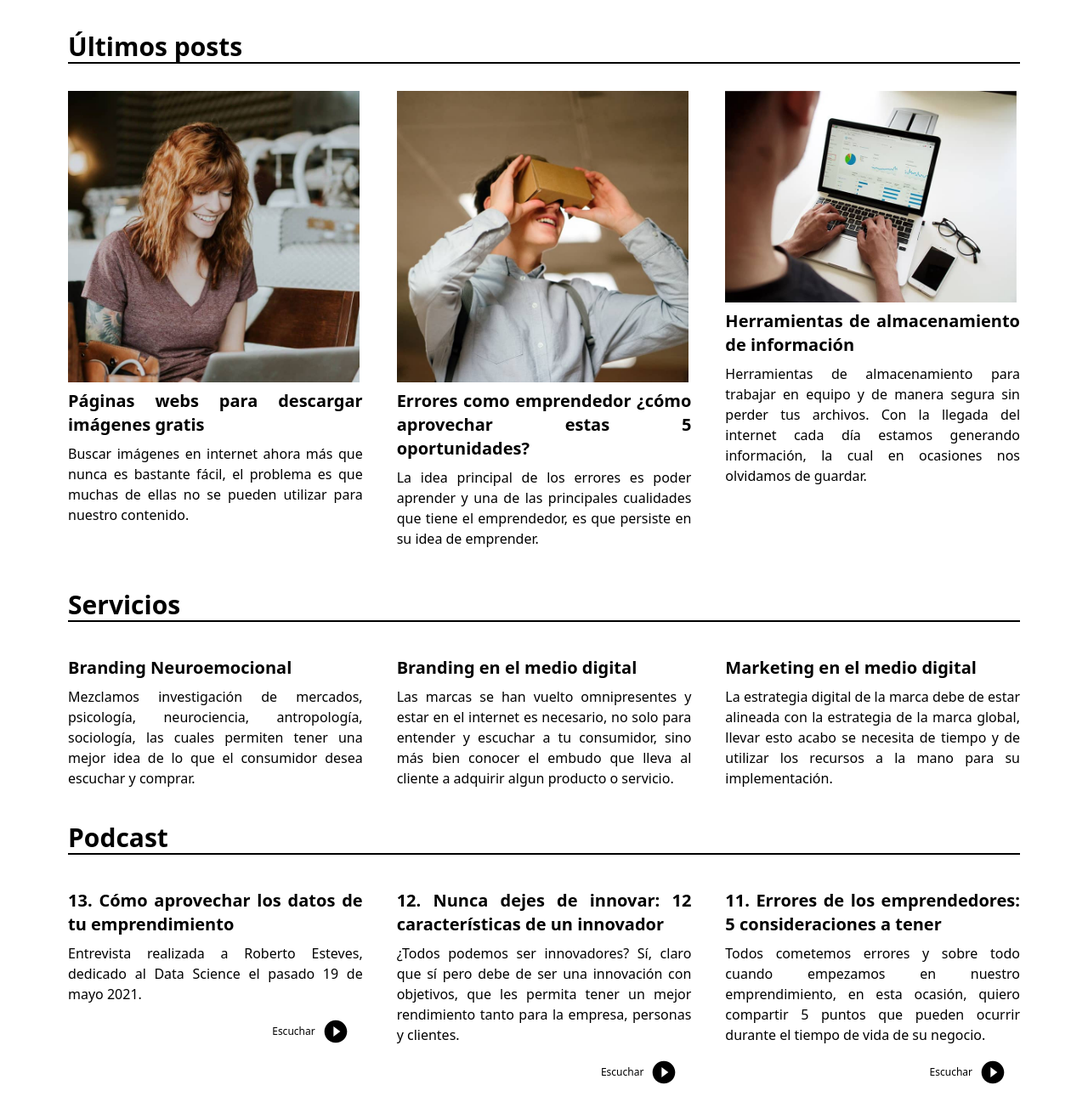
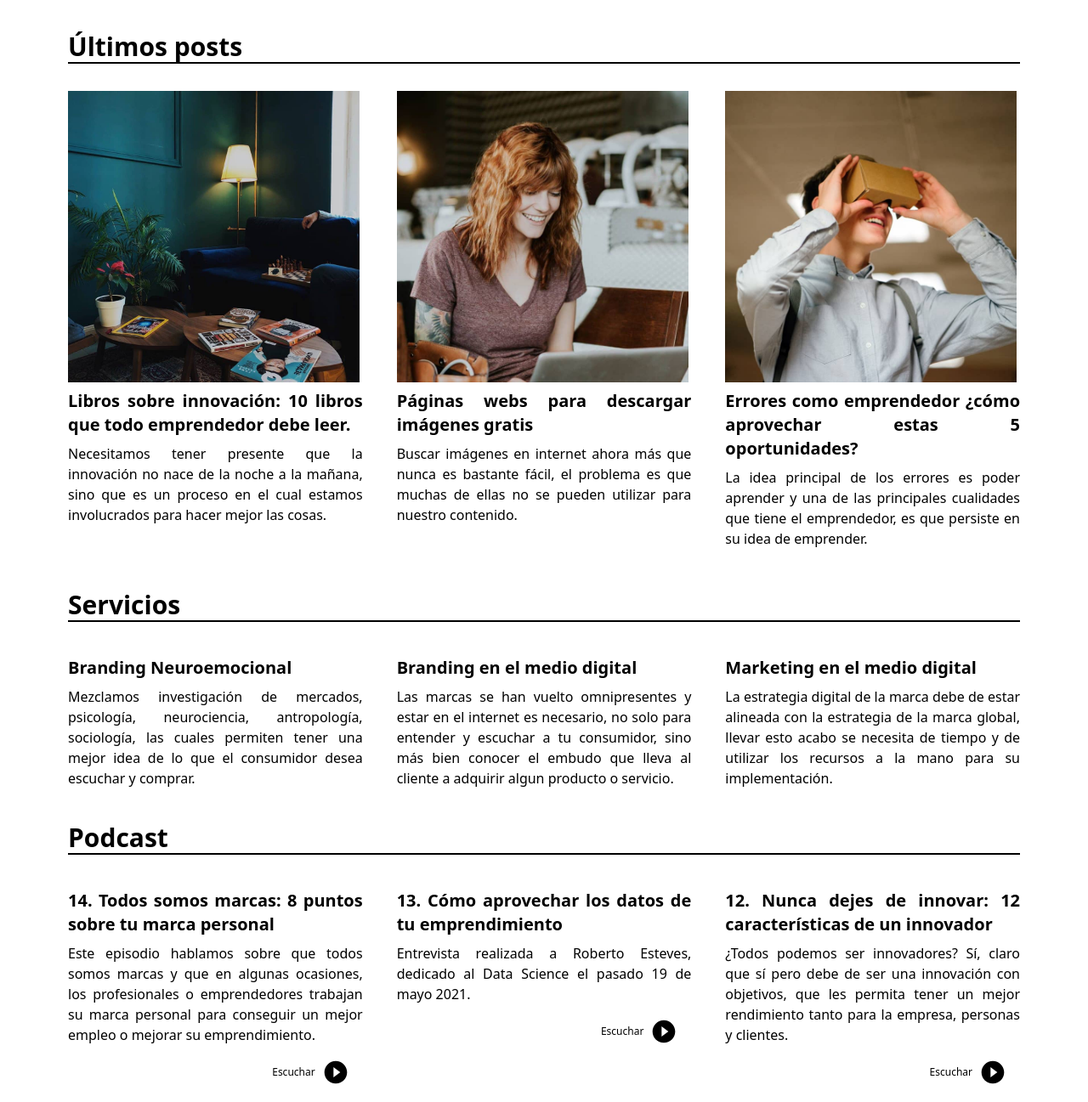
Before and after one commit to seosemec/hablemosdemarcas-homepage, a website built with Vite: page src/index.pug in a window 1280 px wide. Shown: the part 539-1836 px from the top of the page at 85% size. Built offline with nearby package versions, Linux system fonts and the light colour scheme.

Commit message:
Update lastest post and podcast

```diff
--- a/src/index.pug
+++ b/src/index.pug
@@ -83,6 +83,11 @@ html(lang="es")
       .post__preview__list
         a(href="https://www.hablemosdemarcas.com/descargar-imagenes-gratis/").post__preview
           picture
+            img(src="images/libros-sobre-innovacion.jpeg", alt="Sala work from home", width="343", height="343")
+          .post_tittle Libros sobre innovación: 10 libros que todo emprendedor debe leer.
+          .post_description Necesitamos tener presente que la innovación no nace de la noche a la mañana, sino que es un proceso en el cual estamos involucrados para hacer mejor las cosas.
+        a(href="https://www.hablemosdemarcas.com/descargar-imagenes-gratis/").post__preview
+          picture
             img(src="images/imagenes_descargar_gratuitas.jpeg", alt="Usuario trabajando en laptop", width="343", height="343")
           .post_tittle Páginas webs para descargar imágenes gratis
           .post_description Buscar imágenes en internet ahora más que nunca es bastante fácil, el problema es que muchas de ellas no se pueden utilizar para nuestro contenido.
@@ -91,11 +96,6 @@ html(lang="es")
             img(src="images/errores-de-emprendedor.jpeg", alt="Usuario usando google cardboard", width="343", height="343")
           .post_tittle Errores como emprendedor ¿cómo aprovechar estas 5 oportunidades?
           .post_description La idea principal de los errores es poder aprender y una de las principales cualidades que tiene el emprendedor, es que persiste en su idea de emprender.
-        a(href="https://www.hablemosdemarcas.com/herramientas-de-almacenamiento/").post__preview
-          picture
-            img(src="images/post-herramientas-informacion.jpeg", alt="Usuario utilizando Google Analytics", width="343", height="343")
-          .post_tittle Herramientas de almacenamiento de información
-          .post_description Herramientas de almacenamiento para trabajar en equipo y de manera segura sin perder tus archivos. Con la llegada del internet cada día estamos generando información, la cual en ocasiones nos olvidamos de guardar.
     section.services-section
       h3.section__tille Servicios
       .services__preview__list
@@ -112,6 +112,14 @@ html(lang="es")
       h3.section__tille Podcast
       .podcasts__preview__list
         .podcast_preview
+          .podcast_tittle 14. Todos somos marcas: 8 puntos sobre tu marca personal
+          .podcast_description Este episodio hablamos sobre que todos somos marcas y que en algunas ocasiones, los profesionales o emprendedores trabajan su marca personal para conseguir un mejor empleo o mejorar su emprendimiento.
+          a(href="https://open.spotify.com/episode/3bAU52cbniSZD5pPyVYOum?si=wTpd-IHoS56aJep2LSdUGA", aria-label="Escuchar Podcast").podcast_button
+            span Escuchar
+            svg(xmlns='http://www.w3.org/2000/svg', height='24px', viewbox='0 0 24 24', width='24px', fill='#000000')
+              path(d='M0 0h24v24H0V0z', fill='none')
+              path(d='M12 2C6.48 2 2 6.48 2 12s4.48 10 10 10 10-4.48 10-10S17.52 2 12 2zm-2 14.5v-9l6 4.5-6 4.5z')
+        .podcast_preview
           .podcast_tittle 13. Cómo aprovechar los datos de tu emprendimiento
           .podcast_description Entrevista realizada a Roberto Esteves, dedicado al Data Science el pasado 19 de mayo 2021.
           a(href="https://open.spotify.com/episode/3bAU52cbniSZD5pPyVYOum?si=wTpd-IHoS56aJep2LSdUGA", aria-label="Escuchar Podcast").podcast_button
@@ -123,14 +131,6 @@ html(lang="es")
           .podcast_tittle 12. Nunca dejes de innovar: 12 características de un innovador
           .podcast_description ¿Todos podemos ser innovadores? Sí, claro que sí pero debe de ser una innovación con objetivos, que les permita tener un mejor rendimiento tanto para la empresa, personas y clientes.
           a(href="https://open.spotify.com/episode/0KC1DKXRjwElsuLUwtHOQi?si=2Dd7G8OiRlCYHHrLMIzgpg", aria-label="Escuchar Podcast").podcast_button
-            span Escuchar
-            svg(xmlns='http://www.w3.org/2000/svg', height='24px', viewbox='0 0 24 24', width='24px', fill='#000000')
-              path(d='M0 0h24v24H0V0z', fill='none')
-              path(d='M12 2C6.48 2 2 6.48 2 12s4.48 10 10 10 10-4.48 10-10S17.52 2 12 2zm-2 14.5v-9l6 4.5-6 4.5z')
-        .podcast_preview
-          .podcast_tittle 11. Errores de los emprendedores: 5 consideraciones a tener
-          .podcast_description Todos cometemos errores y sobre todo cuando empezamos en nuestro emprendimiento, en esta ocasión, quiero compartir 5 puntos que pueden ocurrir durante el tiempo de vida de su negocio.
-          a(href="https://open.spotify.com/episode/55YZ8X6m2mkZvFMnyzVObL?si=YbA75dZgRGSeIHOcnKbRJQ", aria-label="Escuchar Podcast").podcast_button
             span Escuchar
             svg(xmlns='http://www.w3.org/2000/svg', height='24px', viewbox='0 0 24 24', width='24px', fill='#000000')
               path(d='M0 0h24v24H0V0z', fill='none')
```
Also changed, not shown: build/_dist/images/libros-sobre-innovacion.jpeg (added), build/_dist/index.html, src/images/libros-sobre-innovacion.jpeg (added), 2 other files.
